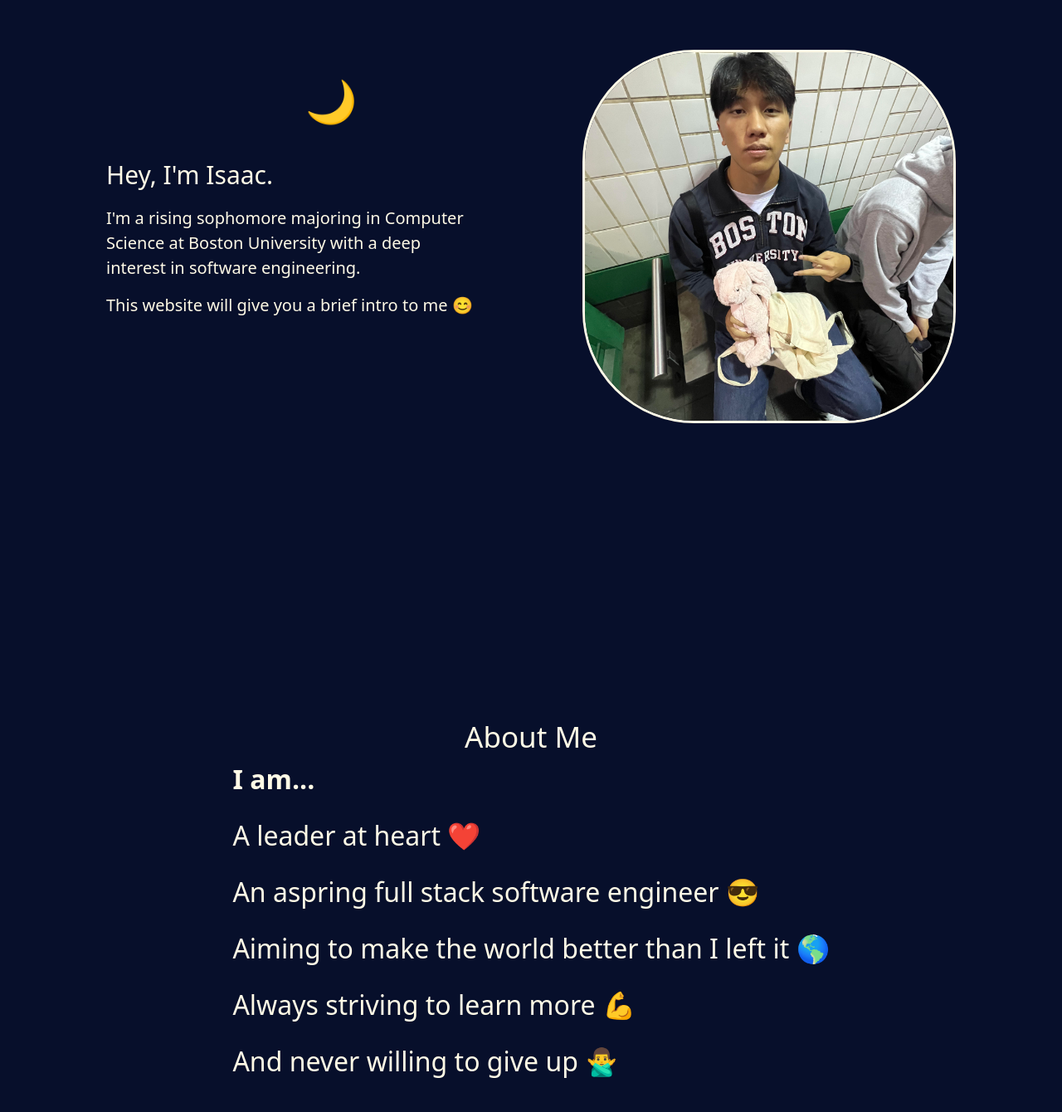
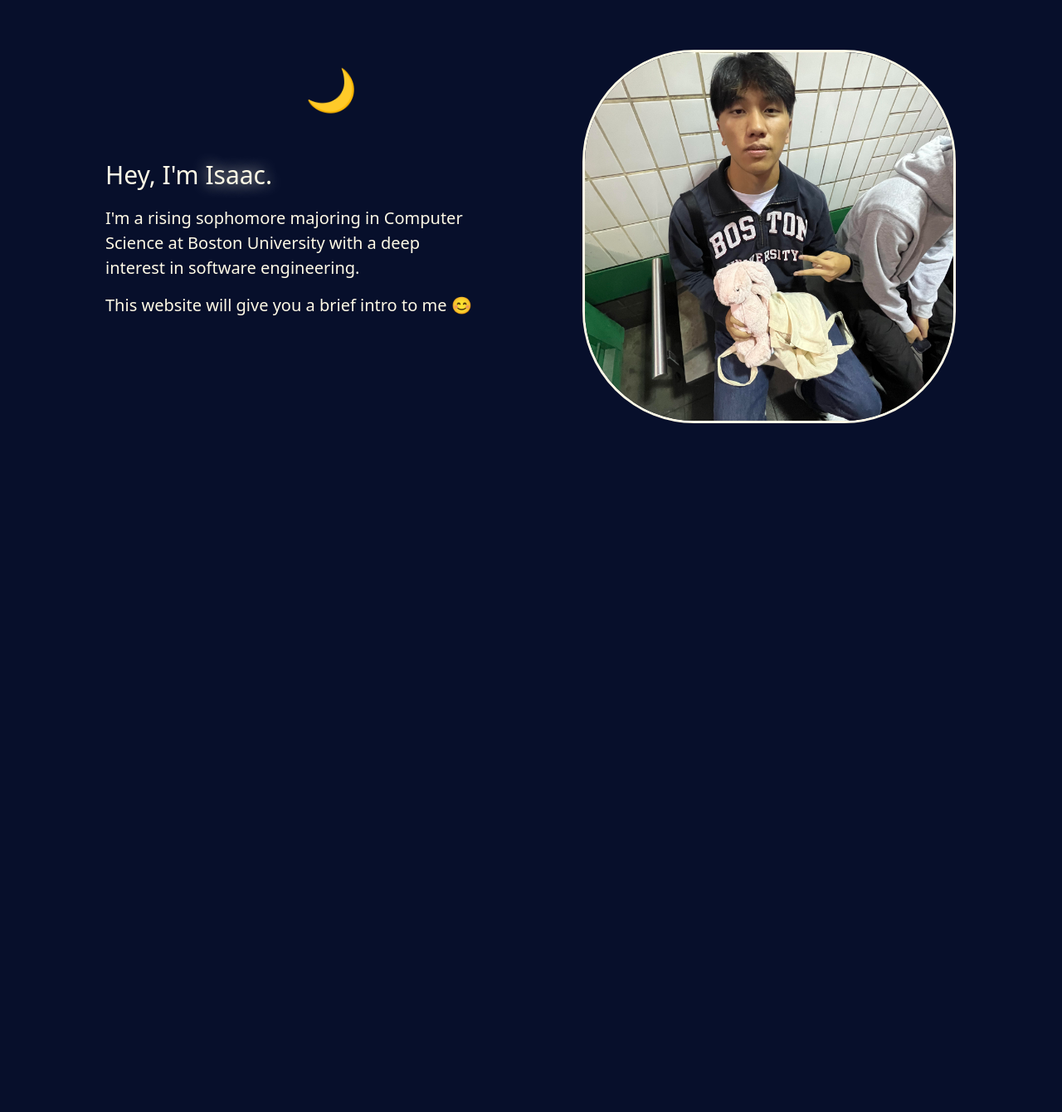
Before and after one commit to isaacchan1213/Personal-Website, a React (Vite) app: page / in a window 1280 px wide. Shown: the part 210-1550 px from the top of the page at 83% size. Built offline with nearby package versions, Linux system fonts and the light colour scheme.

Commit message:
gap consistency across all pages, animation changes, hotfixes

```diff
--- a/src/AboutMe.jsx
+++ b/src/AboutMe.jsx
@@ -2,7 +2,7 @@ import React from 'react'
 
 const AboutMe = () => {
     return (
-        <div className="max-w-[350px] mb-[250px] md:max-w-[600px] h-[450px] lg:max-w-[800px] flex flex-col md:h-[750px] m-auto items-center">
+        <div className="max-w-[350px] m-auto md:max-w-[600px] h-[450px] lg:max-w-[800px] flex flex-col md:m-auto items-center">
             <h1>About Me</h1>
         <div className='flex flex-col gap-[20px]'>
             <p className="text-[20px] md:text-[32px]"><strong>I am...</strong></p>
--- a/src/ContactMe.jsx
+++ b/src/ContactMe.jsx
@@ -78,7 +78,7 @@ const ContactMe = () => {
             <div className="mb-[15px]">
               <label className="block mb-[5px]">Name</label>
               <input
-                className="w-full p-[8px] border-[1px] border-solid border-moonYellow bg-moonYellow rounded-[4px]"
+                className="w-full p-[8px] border-[1px] border-solid border-moonYellow bg-moonYellow rounded-[4px] text-black"
                 type="text"
                 name="user_name"
                 placeholder="Your Name"
@@ -90,7 +90,7 @@ const ContactMe = () => {
             <div className="mb-[15px]">
               <label className="block mb-[5px]">Email</label>
               <input
-                className="w-full p-[8px] border-[1px] border-solid border-moonYellow bg-moonYellow rounded-[4px]"
+                className="w-full p-[8px] border-[1px] border-solid border-moonYellow bg-moonYellow rounded-[4px] text-black"
                 type="email"
                 name="user_email"
                 placeholder="Your Email"
@@ -102,7 +102,7 @@ const ContactMe = () => {
             <div className="mb-[15px]">
               <label className="block mb-[5px]">Message</label>
               <textarea
-                className="w-full p-[8px] border-[1px] border-solid border-moonYellow bg-moonYellow rounded-[4px]"
+                className="w-full p-[8px] border-[1px] border-solid border-moonYellow bg-moonYellow rounded-[4px] text-black"
                 name="message"
                 placeholder="Your Message"
                 value={formValues.message}
--- a/src/Cover.jsx
+++ b/src/Cover.jsx
@@ -5,11 +5,11 @@ function Cover() {
   return (
     <div className="mt-[-4rem] mb-[10rem] sm: max-w-[400px] md:mt-[5rem] md:mb-[22rem] flex flex-col relative md:max-w-5xl m-auto">
       <div className="mt-[4rem] flex flex-col-reverse gap-[20px] md:flex-row justify-between items-center">
-        <h3 className="bottom-[9rem] left-[12rem] text-[25px] sm:bottom-[12.5rem] sm:left-[12rem] md:top-[5.5rem] absolute md:left-[15rem] md:text-[50px] w-[70px] animate-blink-shadow">🌙</h3>
-        <div className='flex flex-col max-w-md gap-[15px] w-full'>
-          <h1 className="text-[30px] sm:text-left">Hey, I'm Isaac.</h1>
-          <p className="text-[15px] sm:text-[20px] text-left">I'm a rising sophomore majoring in Computer Science at Boston University with a deep interest in software engineering.</p>
-          <p className="text-[15px] sm:text-[20px] text-left">This website will give you a brief intro to me 😊</p>
+        <h3 className="animate-up-down bottom-[8.5rem] left-[13.5rem] text-[20px] sm:bottom-[9.75rem] sm:left-[10.5rem] sm:text-[30px] md:top-[5.5rem] absolute md:left-[15rem] md:text-[50px] w-[70px]">🌙</h3>
+        <div className='flex flex-col max-w-md gap-[15px] w-full items-center'>
+          <h1 className="text-[30px] sm:text-left w-[350px] sm:w-[450px]">Hey, I'm <span className="animate-blink-shadow">Isaac.</span></h1>
+          <p className="text-[15px] w-[350px] sm:text-[20px] sm:w-[450px] text-left">I'm a rising sophomore majoring in Computer Science at Boston University with a deep interest in software engineering.</p>
+          <p className="text-[15px] w-[350px] sm:text-[20px] sm:w-[450px] text-left">This website will give you a brief intro to me 😊</p>
         </div>
         <div className='w-[340px] h-[340px] flex-none md:w-[450px] md:h-[450px] md:flex-none'>
           <img className="w-full h-full md:w-[450px] md:h-[450px] object-cover rounded-[30%] border-[3px] border-moonYellow" src={isaacPfp}/>
--- a/src/Hobbies.jsx
+++ b/src/Hobbies.jsx
@@ -6,7 +6,7 @@ const Hobbies = () => {
             <div className='mb-[20px]'>
                 <h1>Hobbies</h1>
             </div>
-            <div className='max-w-[350px] flex-col sm:max-w-[450px] md:flex-row md:max-w-[800px] h-[600px] mb-[350px] flex justify-around m-auto border-[3px] border-solid rounded-[2%] border-moonYellow items-center'>
+            <div className='max-w-[350px] flex-col sm:max-w-[450px] md:flex-row md:max-w-[800px] h-[600px] flex justify-around m-auto border-[3px] border-solid rounded-[2%] border-moonYellow items-center'>
                 <div className='flex flex-col gap-[2px] items-center'>
                     <div className='text-[75px]'>
                         <p>🏋🏻</p>
--- a/src/Projects.jsx
+++ b/src/Projects.jsx
@@ -2,7 +2,7 @@ import React from 'react'
 
 const Projects = () => {
     return (
-        <div className='mb-[300px] flex flex-col items-center gap-[10px] md:mb-[350]'>
+        <div className='flex flex-col items-center gap-[10px]'>
             <div className='title'>
                 <h1>Projects</h1>
             </div>
--- a/src/Resume.jsx
+++ b/src/Resume.jsx
@@ -2,7 +2,7 @@ import React from 'react'
 
 const Resume = () => {
     return (
-        <div className='mb-[250px] items-center md:flex flex-col md:items-center md:mb-[400px]'>
+        <div className='items-center md:flex flex-col md:items-center'>
             <div className='max-w-[450px] m-auto md:max-w-[600px] flex flex-col items-center gap-[50px]'>
                 <div className='text-[30px] md:text-[50px] text-center'>
                     <p>Interested?</p>
--- a/src/Skills.jsx
+++ b/src/Skills.jsx
@@ -22,7 +22,7 @@ const Skills = () => {
             <div className='title'>
                 <h1>Skills</h1>
             </div>
-            <div className='max-w-[350px] mb-[350px] sm:max-w-[430px] md:max-w-[800px] flex flex-col m-auto gap-[20px] h-[750px]'>
+            <div className='max-w-[350px] sm:max-w-[430px] md:max-w-[800px] flex flex-col m-auto gap-[20px]'>
                 <div className='flex flex-col items-center gap-[20px]'>
                     <div className='caption'>
                         <h2 className="text-[24px]">Programming Languages</h2>
--- a/src/main.jsx
+++ b/src/main.jsx
@@ -14,6 +14,7 @@ function App() {
   return (
     <React.StrictMode>
       <Navbar />
+      <div className="gap-[300px] flex flex-col md:gap-[500px]">
         <section id="home">
           <Cover />
         </section>
@@ -35,6 +36,7 @@ function App() {
         <section id="contact">
           <ContactMe />
         </section>
+      </div>
     </React.StrictMode>
   )
 }
--- a/tailwind.config.js
+++ b/tailwind.config.js
@@ -20,9 +20,10 @@ export default {
         'md': '900px',
       },
       animation: {
-        'blink-shadow': 'blink-shadow 1s infinite',
+        'blink-shadow': 'blink-shadow 3s infinite',
         'blink-shadow-button': 'blink-shadow-button 1s infinite',
-        'grow-shrink': 'grow-shrink 1s ease-in-out infinite'
+        'grow-shrink': 'grow-shrink 1s ease-in-out infinite',
+        'up-down': 'up-down 3s ease-in-out infinite'
       },
       keyframes: {
         'blink-shadow': {
@@ -38,6 +39,10 @@ export default {
           '0%': { transform: 'scale(1)' },
           '50%': { transform: 'scale(1.2)' },
           '100%': { transform: 'scale(1)' },
+        },
+        'up-down': {
+          '0%, 100%': { transform: 'translateY(0)' },
+          '50%': { transform: 'translateY(-20px)' },
         }
       },
       borderColor: {
```
Lines whose indentation alone changed are shown as unchanged.
